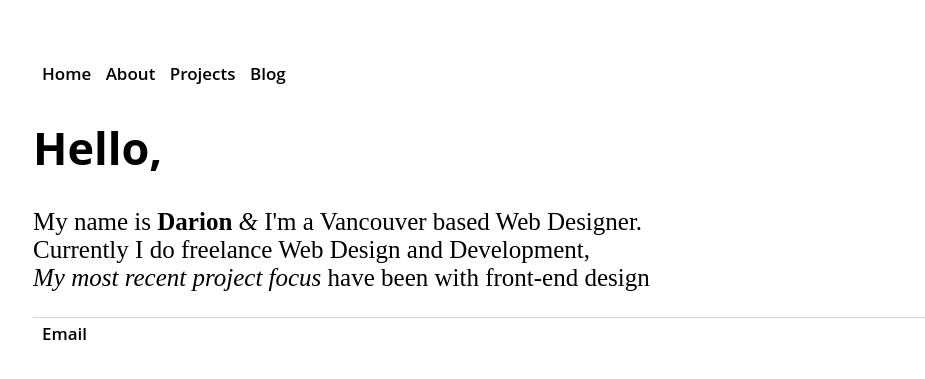
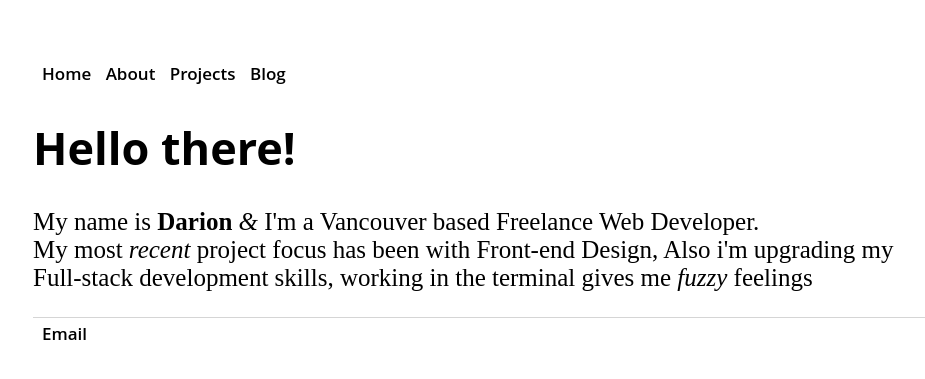
Before and after one commit to cosmicpepper/cosmicpepper.github.io, a Jekyll site: the page built from index.html, in a window 1280 px wide. Shown: the top 379 px of the page, without its empty margins (159-1084 px from the left). Built offline with Jekyll 4.4.1, drawn with Linux system fonts in a browser that asks for light colours.

Commit message:
Update index.html
updating index page text

```diff
--- a/index.html
+++ b/index.html
@@ -4,10 +4,10 @@ title: Cosmic Pepper
 ---
 
        <div class="content">
-	       <h1>Hello,</h1>
-	       <p> My name is <b>Darion</b> <em>&</em> I'm a Vancouver based Web Designer.<br>
-               	Currently I do freelance Web Design and Development,<br>
-		<em>My most recent project focus</em> have been with front-end design<br>
+	       <h1>Hello there!</h1>
+	       <p> My name is <b>Darion</b> <em>&</em> I'm a Vancouver based Freelance Web Developer.<br>
+		My most <em>recent</em> project focus has been with Front-end Design,
+		Also i'm upgrading my Full-stack development skills, working in the terminal gives me <em>fuzzy</em> feelings<br>
               	</p>
 
 
```
